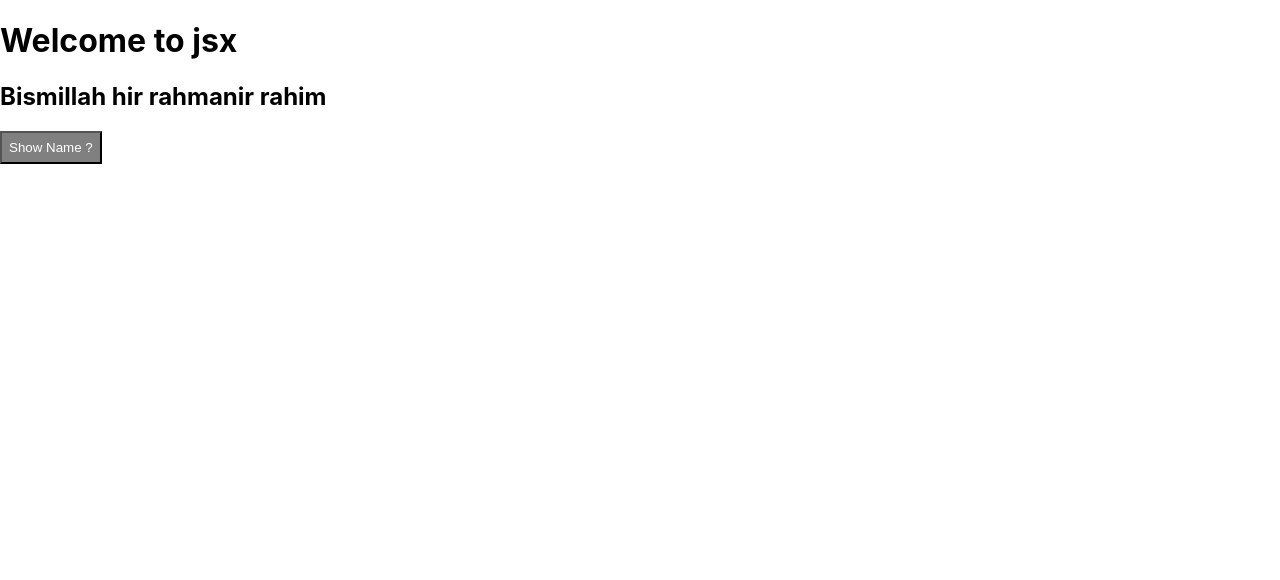
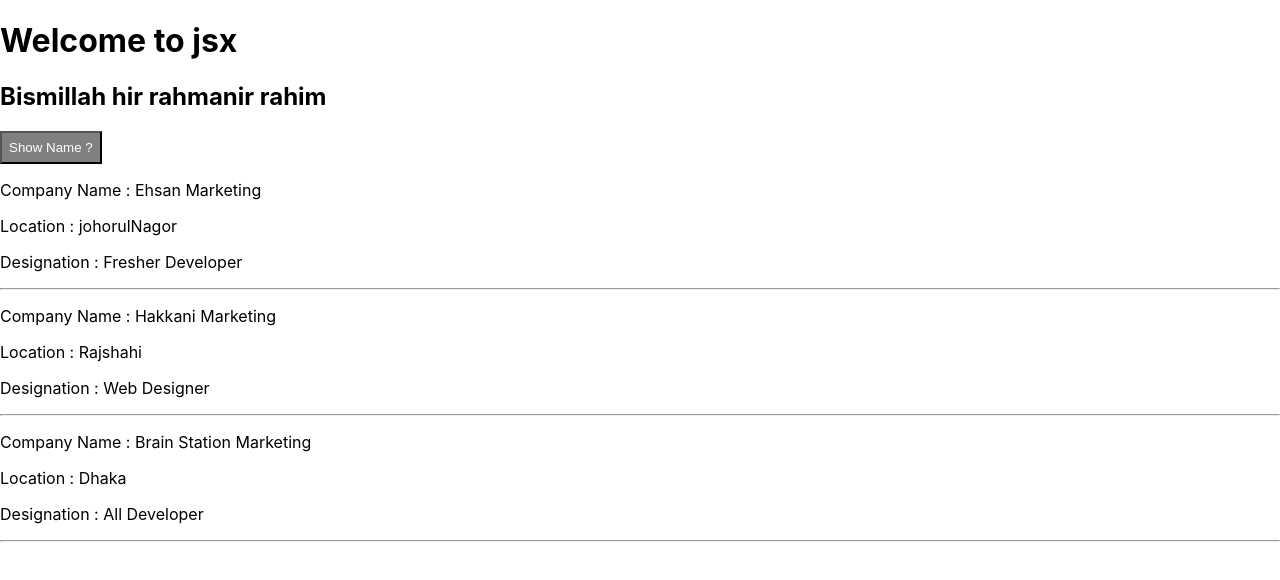
Before and after one commit to Mim-Hakkani/React-With-Fun, a React (Create React App) app: page / in a window 1280 px wide. Shown: the top 580 px of the page. Built offline with nearby package versions, Linux system fonts and the light colour scheme.

Commit message:
props and components

```diff
--- a/src/App.js
+++ b/src/App.js
@@ -1,12 +1,17 @@
 import logo from './logo.svg';
 import './App.css';
 import FirstJsxPratices from './Components/FirstJsx';
+import PersonalInfo from './Components/PersonalInfo';
 
 
 function App() {
   return (
  <div>
   <FirstJsxPratices />
+
+  <PersonalInfo />
+  <PersonalInfo name="Hakkani" location="Rajshahi" designation="Web Designer"/>
+  <PersonalInfo name="Brain Station" location="Dhaka" designation="All Developer"/>
  </div>
   );
 }
--- /dev/null
+++ b/src/Components/PersonalInfo.js
@@ -0,0 +1,14 @@
+import React from 'react';
+
+const PersonalInfo = ({name,location,designation}) => {
+    return (
+        <div>
+            <p>Company Name : {name ? name :'Ehsan'} Marketing </p>
+            <p>Location  :  {location ? location :'johorulNagor'} </p>
+            <p>Designation : {designation ? designation :'Fresher Developer '} </p>
+            <hr/>
+        </div>
+    );
+};
+
+export default PersonalInfo;
```
Also changed, not shown: 1 other file (tests, documents, lock files or other folders).
